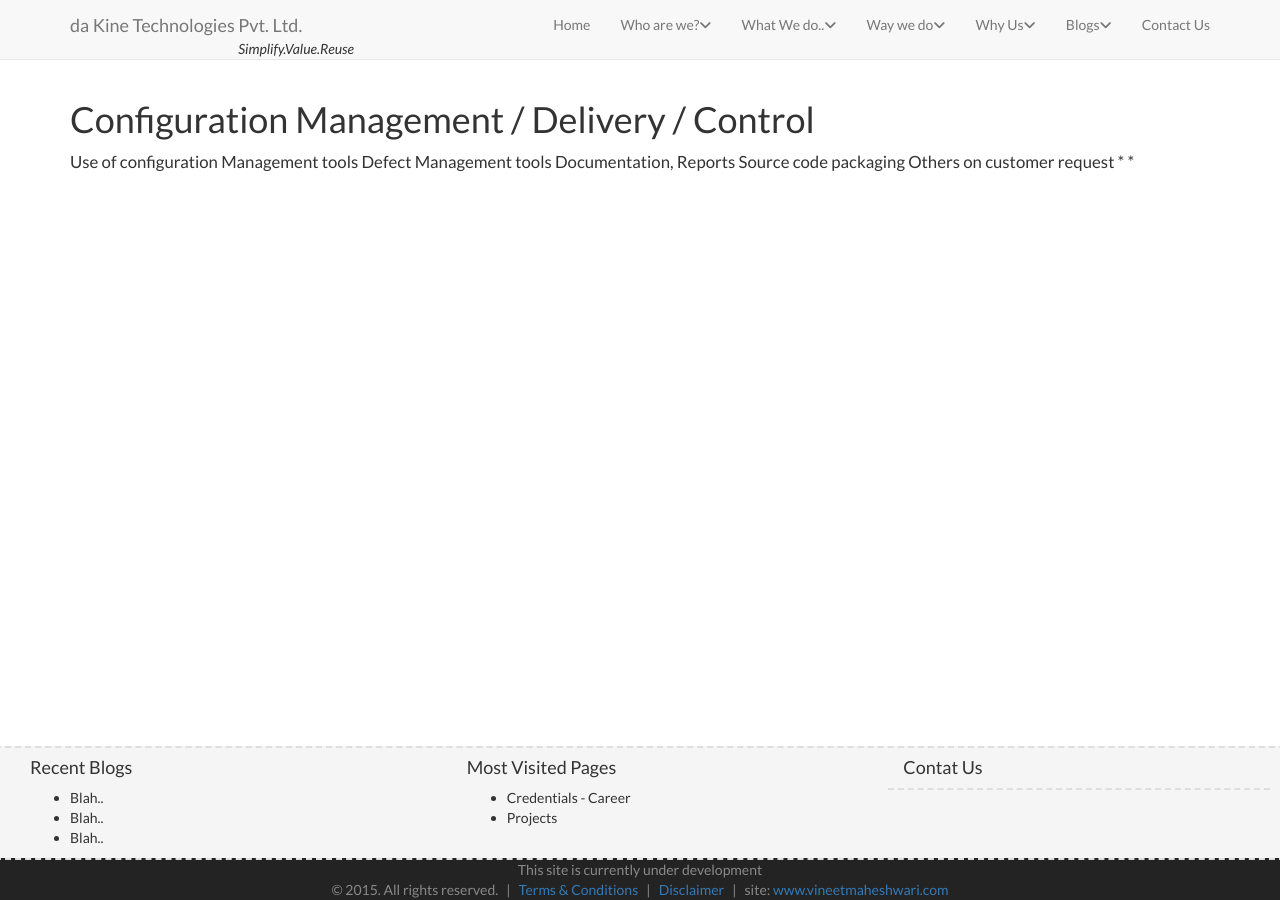
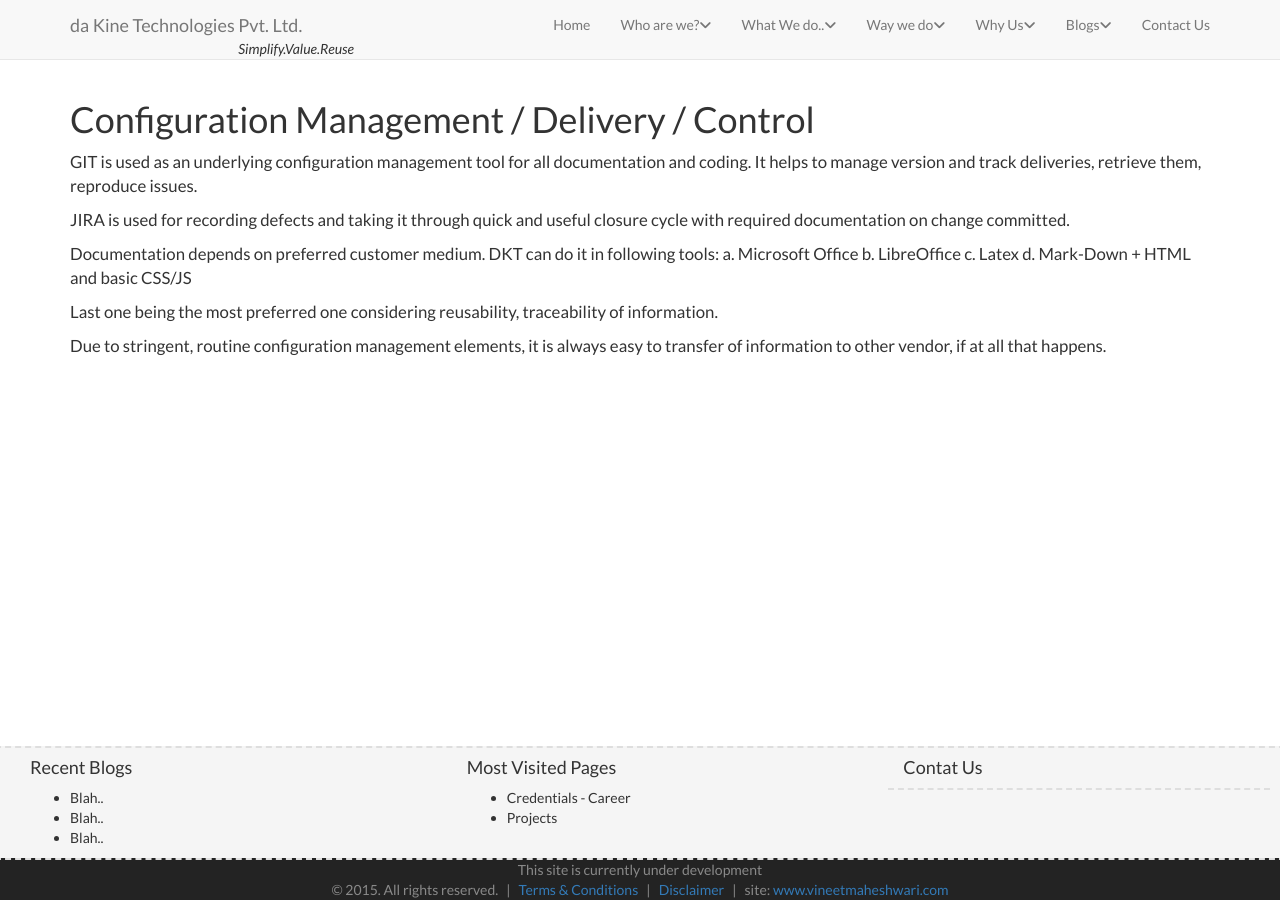
Before and after one commit to dakinegroup/dakinegroup.github.io, a Jekyll site: the page built from _company/process/configmanagement.md, in a window 1280 px wide. Built offline with Jekyll 4.4.1, drawn with Linux system fonts in a browser that asks for light colours; nearby versions of some CDN libraries; library files that are not in the unit come from our copies.

Commit message:
added processes

```diff
--- a/_company/process/configmanagement.md
+++ b/_company/process/configmanagement.md
@@ -5,10 +5,16 @@ title: da Kine Technologies Pvt. Ltd. - Services
 ---
 # Configuration Management / Delivery / Control
 
-Use of configuration Management tools
-Defect Management tools
-Documentation, Reports
-Source code packaging
-Others on customer request
-*
-*
+GIT is used as an underlying configuration management tool for all documentation and coding. It helps to manage version and track deliveries, retrieve them, reproduce issues.
+
+JIRA is used for recording defects and taking it through quick and useful closure cycle with required documentation on change committed.
+
+Documentation depends on preferred customer medium. DKT can do it in following tools:
+a. Microsoft Office
+b. LibreOffice
+c. Latex
+d. Mark-Down + HTML and basic CSS/JS
+
+Last one being the most preferred one considering reusability, traceability of information.
+
+Due to stringent, routine configuration management elements, it is always easy to transfer of information to other vendor, if at all that happens.
```
Also changed, not shown: _company/process/implementation.md (+17 -1 lines), _company/process/index.md (+7 -5 lines), _company/process/proposal.md (+7 -3 lines), _company/process/requirements.md (+6 -2 lines), 1 other file.
